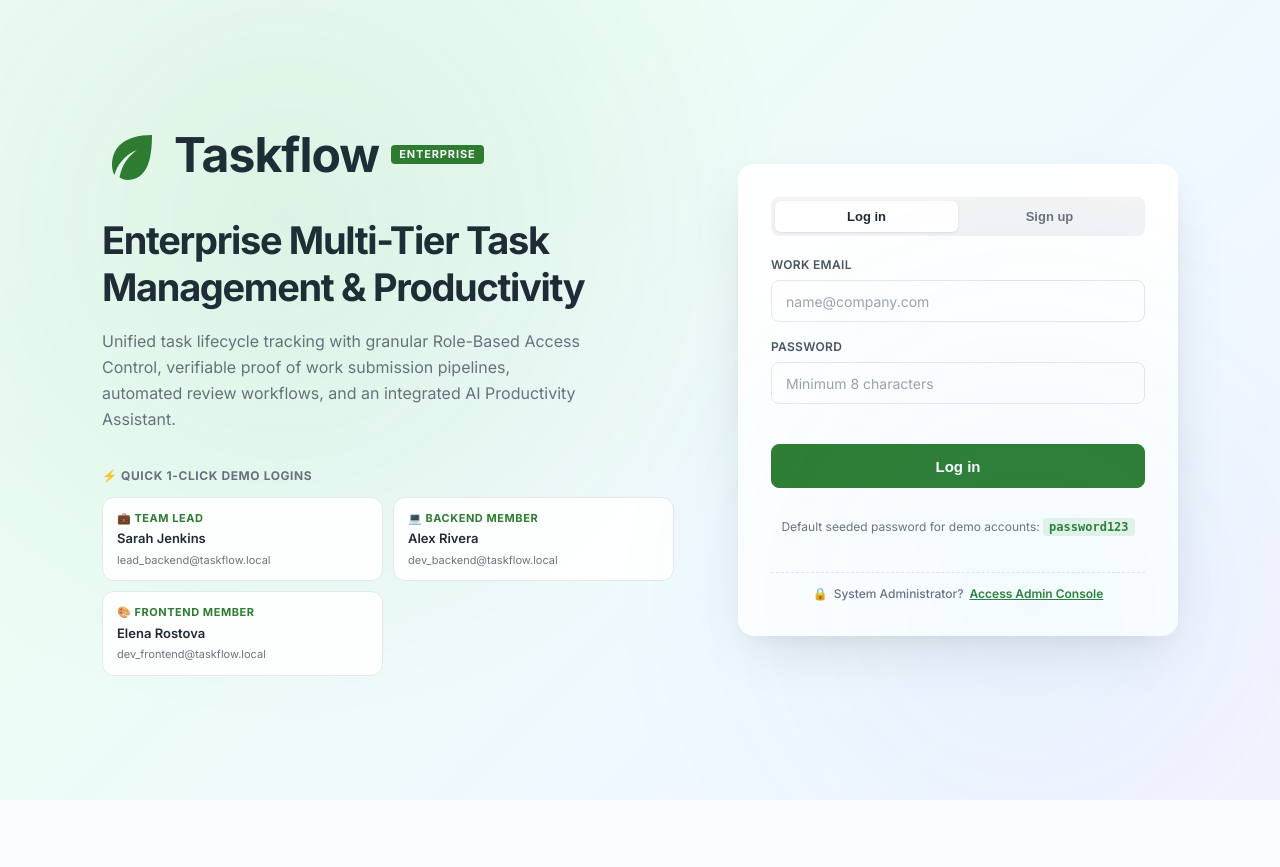
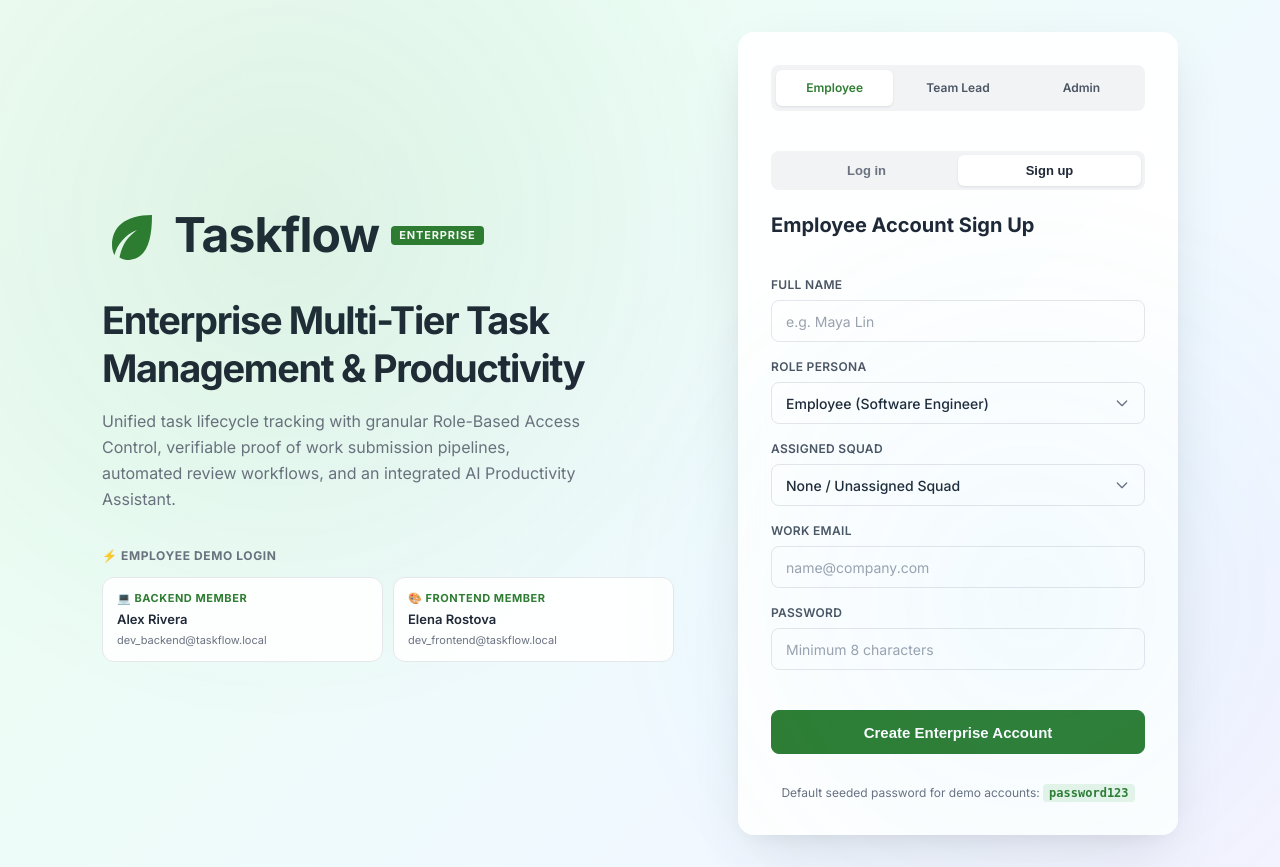
Before and after one commit to gouthamisiddamsetti/Task-flow, a Flask app: page /signup in a window 1280 px wide. Before the commit the page ends 800 px from the top, so only its background shows below. Run offline with Flask 3, Linux system fonts and the light colour scheme.

Commit message:
Separate role sign-in and fix signup entry
Co-authored-by: Copilot <223556219+Copilot@users.noreply.github.com>

```diff
--- a/app.py
+++ b/app.py
@@ -62,8 +62,14 @@ def create_app(config_class=Config):
         return render_template("index.html")
 
     @app.route("/login")
+    @app.route("/employee/login")
+    @app.route("/lead/login")
     @app.route("/signup")
     def login_page():
+        login_role = {
+            "/lead/login": "lead",
+        }.get(request.path, "employee")
+        auth_mode = "signup" if request.path == "/signup" else "login"
         user_id = session.get("user_id")
         if user_id:
             from models import User
@@ -75,7 +81,7 @@ def create_app(config_class=Config):
             teams = Team.query.order_by(Team.name.asc()).all()
         except Exception:
             teams = []
-        return render_template("login.html", teams=teams)
+        return render_template("login.html", teams=teams, login_role=login_role, auth_mode=auth_mode)
 
     @app.route("/admin/login")
     def admin_login_page():
--- a/static/css/style.css
+++ b/static/css/style.css
@@ -216,6 +216,46 @@
   grid-template-columns: repeat(2, 1fr);
   gap: 10px;
   margin-top: 12px;
+}
+
+.login-role-switcher {
+  display: grid;
+  grid-template-columns: repeat(3, minmax(0, 1fr));
+  gap: 6px;
+  padding: 5px;
+  margin-bottom: 20px;
+  border-radius: var(--radius-md);
+  background: var(--color-canvas-subtle);
+}
+
+.login-role-switcher a {
+  padding: 9px 6px;
+  border-radius: var(--radius-sm);
+  color: var(--color-text-secondary);
+  font-size: var(--font-size-xs);
+  font-weight: var(--font-weight-semibold);
+  text-align: center;
+  text-decoration: none;
+  transition: background var(--duration-fast) var(--ease-standard),
+              color var(--duration-fast) var(--ease-standard),
+              box-shadow var(--duration-fast) var(--ease-standard);
+}
+
+.login-role-switcher a[aria-current="page"] {
+  background: var(--color-surface);
+  color: var(--color-brand-primary);
+  box-shadow: var(--shadow-sm);
+}
+
+.login-role-switcher a:focus-visible {
+  outline: 2px solid var(--color-brand-primary);
+  outline-offset: 2px;
+}
+
+.login-role-heading {
+  margin-bottom: 16px;
+  color: var(--color-text-primary);
+  font-size: var(--font-size-xl);
 }
 
 .persona-card {
--- a/templates/login.html
+++ b/templates/login.html
@@ -154,15 +154,16 @@
       <!-- Quick 1-Click Persona Demo Cards -->
       <div style="margin-top: 32px;">
         <span style="font-size: 12px; font-weight: 700; text-transform: uppercase; letter-spacing: 0.05em; color: var(--color-text-muted);">
-          ⚡ Quick 1-Click Demo Logins
+          ⚡ {{ 'Team Lead' if login_role == 'lead' else 'Employee' }} Demo Login
         </span>
         <div class="persona-cards-grid">
-          <div class="persona-card" onclick="quickLogin('lead_backend@taskflow.local')">
-            <span class="persona-role">💼 Team Lead</span>
-            <span class="persona-name">Sarah Jenkins</span>
-            <span class="persona-email">lead_backend@taskflow.local</span>
-          </div>
-
+          {% if login_role == 'lead' %}
+            <div class="persona-card" onclick="quickLogin('lead_backend@taskflow.local')">
+              <span class="persona-role">💼 Team Lead</span>
+              <span class="persona-name">Sarah Jenkins</span>
+              <span class="persona-email">lead_backend@taskflow.local</span>
+            </div>
+          {% else %}
           <div class="persona-card" onclick="quickLogin('dev_backend@taskflow.local')">
             <span class="persona-role">💻 Backend Member</span>
             <span class="persona-name">Alex Rivera</span>
@@ -174,17 +175,24 @@
             <span class="persona-name">Elena Rostova</span>
             <span class="persona-email">dev_frontend@taskflow.local</span>
           </div>
+          {% endif %}
         </div>
       </div>
     </section>
 
     <!-- Right Card: Auth Form -->
     <section class="card auth">
+      <nav class="login-role-switcher" aria-label="Choose a role sign-in">
+        <a href="/employee/login" {% if login_role != 'lead' %}aria-current="page"{% endif %}>Employee</a>
+        <a href="/lead/login" {% if login_role == 'lead' %}aria-current="page"{% endif %}>Team Lead</a>
+        <a href="/admin/login">Admin</a>
+      </nav>
       <div class="tabs">
         <button type="button" class="tab active" id="tab-login" onclick="switchAuthTab('login')">Log in</button>
         <button type="button" class="tab" id="tab-signup" onclick="switchAuthTab('signup')">Sign up</button>
       </div>
 
+      <h2 class="login-role-heading">{{ 'Team Lead' if login_role == 'lead' else 'Employee' }} Sign In</h2>
       <form id="auth-form" novalidate onsubmit="handleAuthSubmit(event)">
         <div id="signup-fields" style="display: none;">
           <div class="form-group">
@@ -194,8 +202,8 @@
           <div class="form-group">
             <label class="form-label" for="auth-role">Role Persona</label>
             <select name="role" id="auth-role" class="form-select" onchange="handleRoleChange(this.value)">
-              <option value="Member">Member (Software Engineer)</option>
-              <option value="Lead">Team Lead</option>
+              <option value="Member" {% if login_role != 'lead' %}selected{% endif %}>Employee (Software Engineer)</option>
+              <option value="Lead" {% if login_role == 'lead' %}selected{% endif %}>Team Lead</option>
             </select>
           </div>
           <div class="form-group" id="group-auth-team">
@@ -234,18 +242,30 @@
       <div style="text-align: center; font-size: 12px; color: var(--color-text-muted); margin-top: 10px;">
         Default seeded password for demo accounts: <code style="font-weight: 700; color: var(--color-brand-primary); background: var(--color-brand-soft); padding: 2px 6px; border-radius: 4px;">password123</code>
       </div>
-
-      <div style="text-align: center; font-size: 12px; margin-top: 16px; padding-top: 12px; border-top: 1px dashed var(--color-border);">
-        <a href="/admin/login" style="color: var(--color-text-muted); text-decoration: none; font-weight: 500; display: inline-flex; align-items: center; gap: 6px;">
-          <span>🔒</span> System Administrator? <span style="color: var(--color-brand-primary); text-decoration: underline; font-weight: 600;">Access Admin Console</span>
-        </a>
-      </div>
     </section>
   </main>
 
   <script src="{{ url_for('static', filename='js/auth.js') }}"></script>
   <script>
     let authMode = 'login';
+    const initialAuthMode = {{ auth_mode|tojson }};
+    const loginRole = {{ login_role|tojson }};
+
+    async function loginForSelectedRole(email, password) {
+      const user = await window.TaskflowAuth.login(email, password);
+      const roleMatches = loginRole === 'lead'
+        ? user.role === 'Lead' || user.role === 'Team Lead'
+        : user.role === 'Member' || user.role === 'Employee';
+      if (!roleMatches) {
+        const logoutResponse = await fetch('/api/auth/logout', { method: 'POST' });
+        if (!logoutResponse.ok) {
+          throw new Error('This account does not belong to this sign-in. We could not clear the session; please try logging out before switching roles.');
+        }
+        window.TaskflowAuth.currentUser = null;
+        throw new Error(`This is a ${user.role} account. Please use the matching role sign-in.`);
+      }
+      return user;
+    }
 
     function switchAuthTab(mode) {
       authMode = mode;
@@ -254,6 +274,8 @@
       const signupFields = document.getElementById('signup-fields');
       const submitBtn = document.getElementById('auth-submit-btn');
       const errorEl = document.getElementById('auth-error');
+      const heading = document.querySelector('.login-role-heading');
+      const roleName = loginRole === 'lead' ? 'Team Lead' : 'Employee';
 
       errorEl.textContent = '';
 
@@ -262,12 +284,14 @@
         tabSignup.classList.remove('active');
         signupFields.style.display = 'none';
         submitBtn.textContent = 'Log in';
+        heading.textContent = `${roleName} Sign In`;
         document.getElementById('auth-password').setAttribute('autocomplete', 'current-password');
       } else {
         tabLogin.classList.remove('active');
         tabSignup.classList.add('active');
         signupFields.style.display = 'flex';
         submitBtn.textContent = 'Create Enterprise Account';
+        heading.textContent = `${roleName} Account Sign Up`;
         document.getElementById('auth-password').setAttribute('autocomplete', 'new-password');
         ensureTeamsLoaded();
       }
@@ -324,7 +348,7 @@
       }
 
       try {
-        await window.TaskflowAuth.login(email, 'password123');
+        await loginForSelectedRole(email, 'password123');
         window.location.href = '/';
       } catch (err) {
         errorEl.textContent = err.message || 'Login failed.';
@@ -355,7 +379,7 @@
             submitBtn.disabled = true;
             submitBtn.textContent = 'Logging in...';
           }
-          await window.TaskflowAuth.login(email, password);
+          await loginForSelectedRole(email, password);
           window.location.href = '/';
         } catch (err) {
           errorEl.textContent = err.message || 'Login failed.';
@@ -405,6 +429,7 @@
 
     document.addEventListener('DOMContentLoaded', () => {
       ensureTeamsLoaded();
+      if (initialAuthMode === 'signup') switchAuthTab('signup');
     });
   </script>
 </body>
```
Also changed, not shown: tests/test_demo_and_signup.py (+21 -0 lines).
